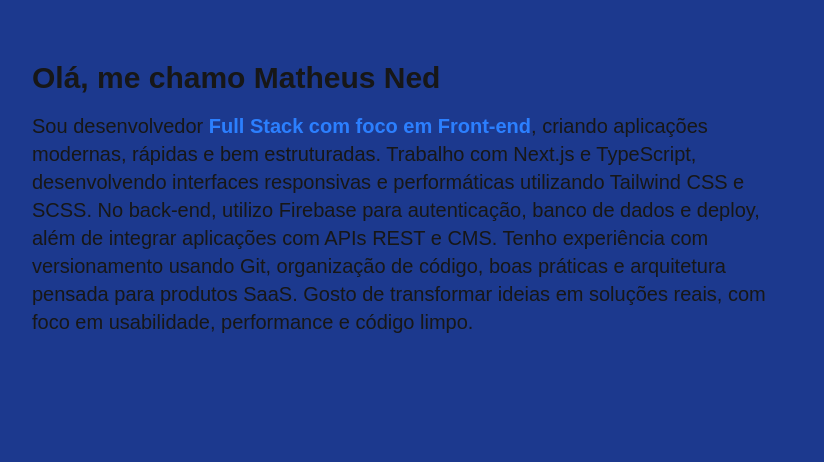
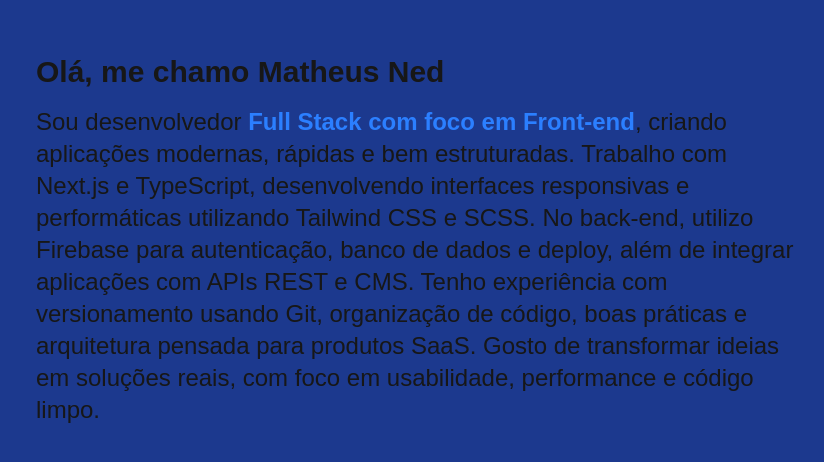
Before and after one commit to nedmad/portifolio, a Next.js app: page / in a window 1280 px wide. Shown: the part 160-622 px from the top of the page, without its empty margins (224-1048 px from the left). Built offline with nearby package versions, Linux system fonts and the light colour scheme.

Commit message:
ajuste no component intro, nos textos para centralisar

```diff
--- a/src/components/intro/intro.tsx
+++ b/src/components/intro/intro.tsx
@@ -4,23 +4,27 @@ export default function Intro() {
   return (
     <section className="h-screen snap-start bg-blue-900">
       <Container>
-        <article className="pt-55 ">
-          <h1 className="font-bold text-3xl mb-4">Olá, me chamo Matheus Ned</h1>
-          <p className="font-medium text-xl">
-            Sou desenvolvedor{" "}
-            <strong className="text-blue-500">
-              Full Stack com foco em Front-end
-            </strong>
-            , criando aplicações modernas, rápidas e bem estruturadas. Trabalho
-            com Next.js e TypeScript, desenvolvendo interfaces responsivas e
-            performáticas utilizando Tailwind CSS e SCSS. No back-end, utilizo
-            Firebase para autenticação, banco de dados e deploy, além de
-            integrar aplicações com APIs REST e CMS. Tenho experiência com
-            versionamento usando Git, organização de código, boas práticas e
-            arquitetura pensada para produtos SaaS. Gosto de transformar ideias
-            em soluções reais, com foco em usabilidade, performance e código
-            limpo.
-          </p>
+        <article className="h-screen flex justify-center items-center">
+          <div className="px-1">
+            <h1 className="font-bold text-3xl mb-4">
+              Olá, me chamo Matheus Ned
+            </h1>
+            <p className="font-medium md:text-2xl">
+              Sou desenvolvedor{" "}
+              <strong className="text-blue-500">
+                Full Stack com foco em Front-end
+              </strong>
+              , criando aplicações modernas, rápidas e bem estruturadas.
+              Trabalho com Next.js e TypeScript, desenvolvendo interfaces
+              responsivas e performáticas utilizando Tailwind CSS e SCSS. No
+              back-end, utilizo Firebase para autenticação, banco de dados e
+              deploy, além de integrar aplicações com APIs REST e CMS. Tenho
+              experiência com versionamento usando Git, organização de código,
+              boas práticas e arquitetura pensada para produtos SaaS. Gosto de
+              transformar ideias em soluções reais, com foco em usabilidade,
+              performance e código limpo.
+            </p>
+          </div>
         </article>
       </Container>
     </section>
```
